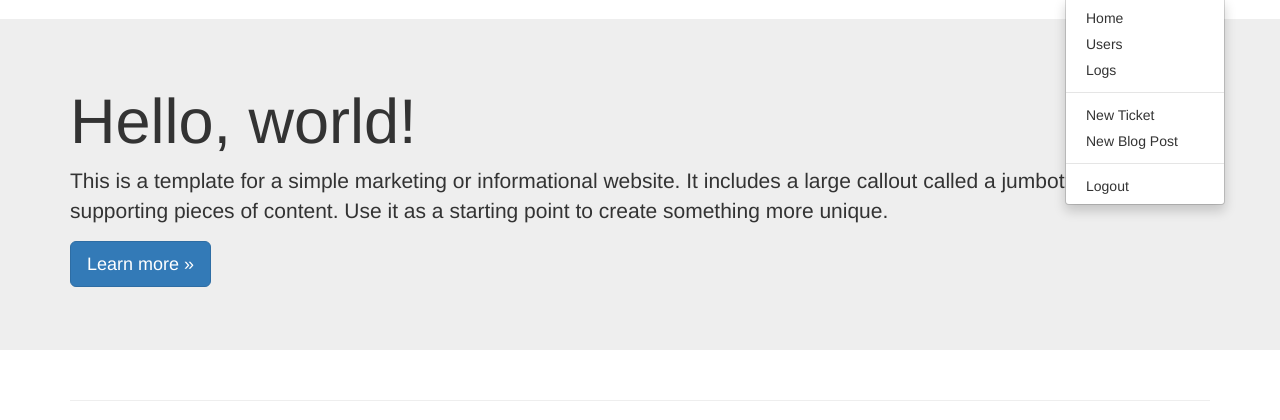
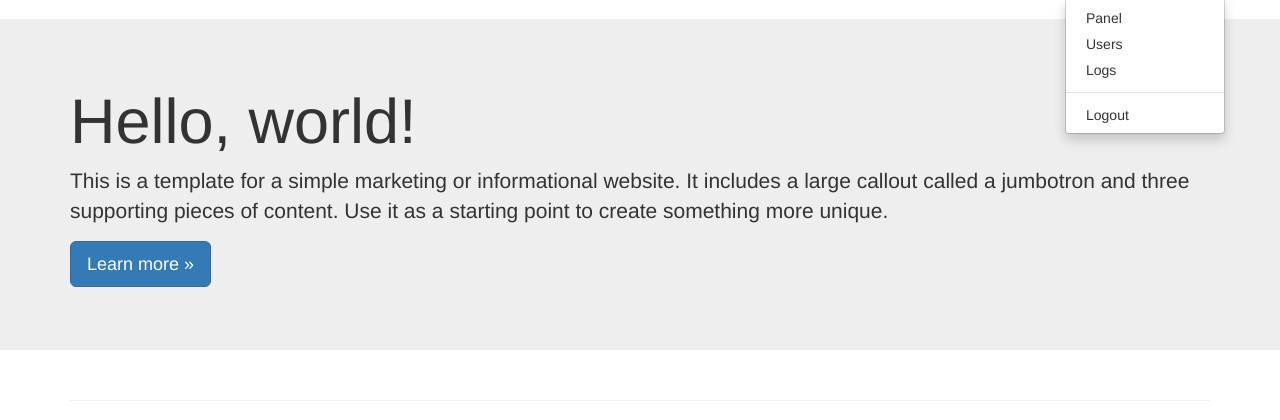
Before and after one commit to jballanger/simple, a PHP site: page /index.php in a window 1280 px wide, after a click that opens the changed part. Shown: the part 51-471 px from the top of the page. Run offline with PHP 8.4, Linux system fonts and the light colour scheme; the visitor is signed in with stand-in values (Sample User, id 1); data that the repository does not hold is empty; some libraries are stand-ins or nearby versions.

Commit message:
Dropdown menu shortened

```diff
--- a/menu.php
+++ b/menu.php
@@ -43,12 +43,9 @@
                   <span class="caret"></span>
                 </a>
                 <ul class="dropdown-menu">
-                  <li><a href="#">Home</a></li>
+                  <li><a href="admin/">Panel</a></li>
                   <li><a href="#">Users</a></li>
                   <li><a href="#">Logs</a></li>
-                  <li role="separator" class="divider"></li>
-                  <li><a href="#">New Ticket</a></li>
-                  <li><a href="#">New Blog Post</a></li>
                   <li role="separator" class="divider"></li>
                   <li><a href="logout.php">Logout</a></li>
                 </ul>
```
